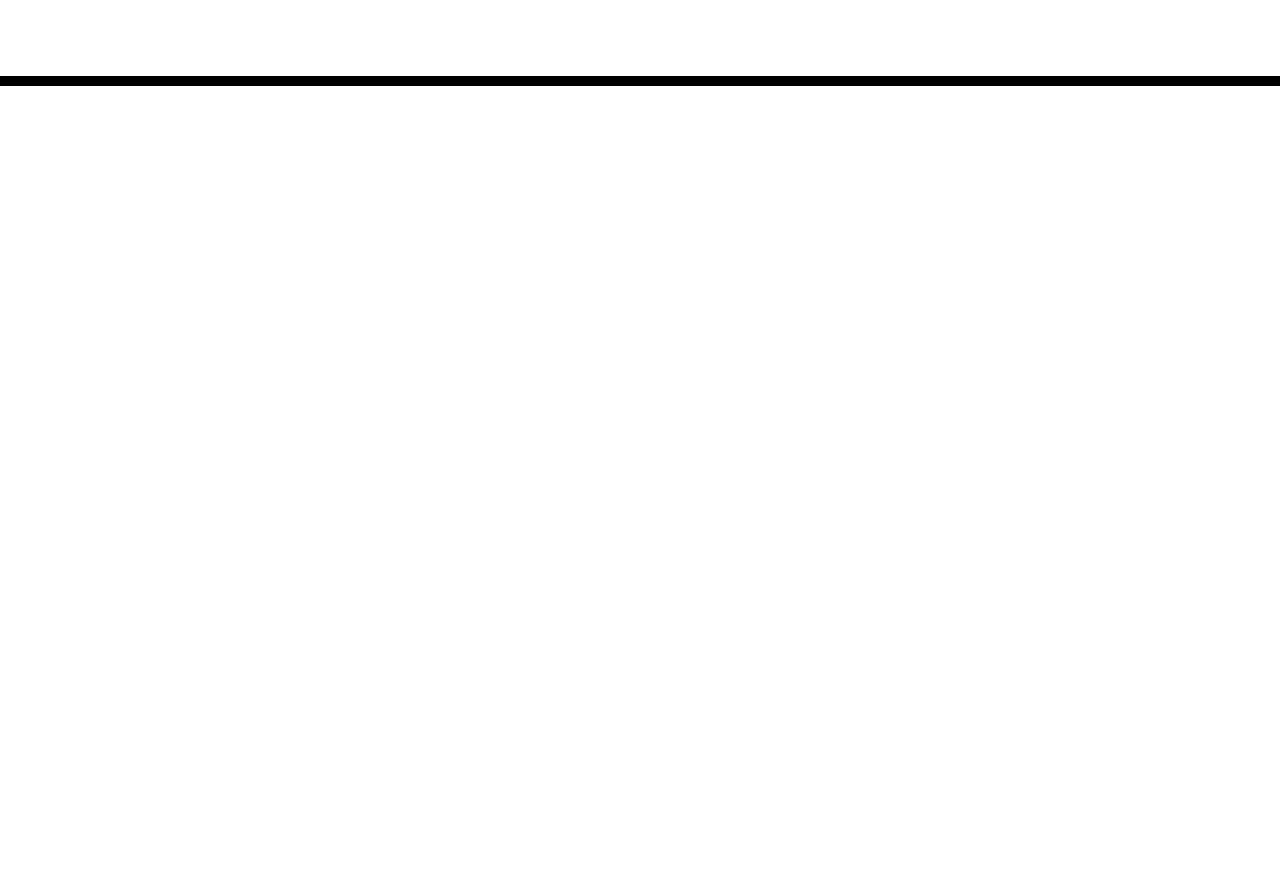
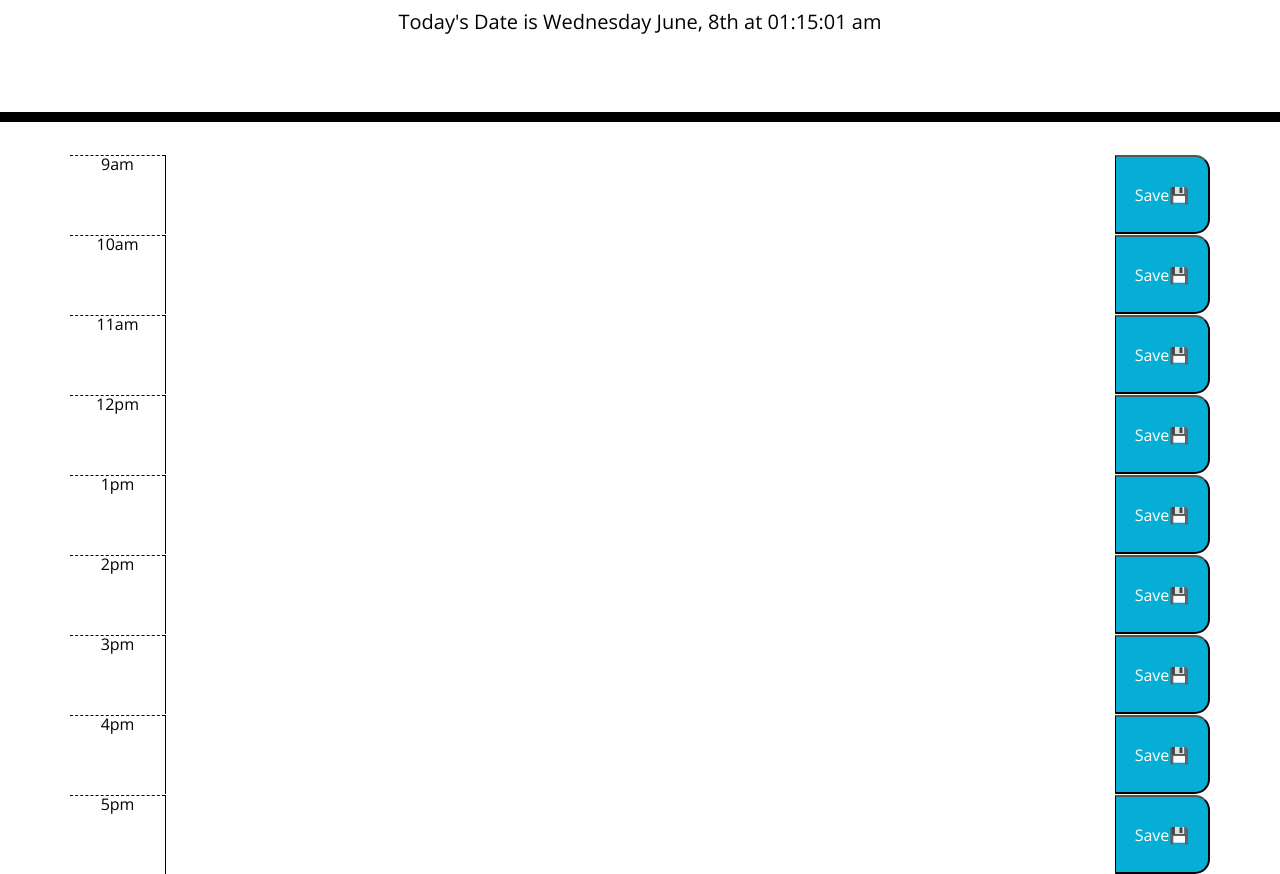
Before and after one commit to Lekashi/Daily-planz, a plain HTML site: page index.html in a window 1280 px wide. Shown: the part 182-1056 px from the top of the page. Before the commit the page ends 800 px from the top, so only its background shows below. Drawn offline with nearby package versions, Linux system fonts and the light colour scheme.

Commit message:
Fixed Moment and added code

```diff
--- /dev/null
+++ b/assets/js/javascript.js
@@ -0,0 +1,16 @@
+var currentTime = moment().format("hh:mm:ss a")
+
+function currentDate() {
+    var day = moment().format("dddd MMMM, Do");
+    var time = moment().format("hh:mm:ss a");
+    $("#currentDay").text("Today's Date is " + day + " at " + time);
+}
+currentDate();
+setInterval(currentDate, 1000)
+
+var saveButton = $(".saveBtn")
+
+saveButton.on('click' , function () {
+
+console.log($(this).siblings(".description").val())
+    })
--- a/index.html
+++ b/index.html
@@ -24,15 +24,61 @@
 
   <body>
     <header class="jumbotron">
-      <h1 class="display-3">Work Day Scheduler</h1>
+      <h1 class="display-3">Daily-planz</h1>
       <p class="lead">A simple calendar app for scheduling your work day</p>
       <p id="currentDay" class="lead"></p>
     </header>
     <div class="container">
       <!-- Timeblocks go here -->
+      <div class = "row time-block">
+        <div class = "col-1 hour">9am</div>
+        <textarea class = "col-10 border-task" id = "9" data-hour = "9"></textarea>
+        <button class = "col-1 saveBtn">Save💾</button>
+      </div>
+      <div class = "row time-block">
+        <div class = "col-1 hour">10am</div>
+        <textarea class = "col-10 border-task" id = "10" data-hour = "10"></textarea>
+        <button class = "col-1 saveBtn">Save💾</button>
+      </div>
+      <div class = "row time-block">
+        <div class = "col-1 hour">11am</div>
+        <textarea class = "col-10 border-task" id = "11" data-hour = "11"></textarea>
+        <button class = "col-1 saveBtn">Save💾</button>
+      </div>
+      <div class = "row time-block">
+        <div class = "col-1 hour">12pm</div>
+        <textarea class = "col-10 border-task" id = "12" data-hour = "12"></textarea>
+        <button class = "col-1 saveBtn">Save💾</button>
+      </div>
+      <div class = "row time-block">
+        <div class = "col-1 hour">1pm</div>
+        <textarea class = "col-10 border-task" id = "13" data-hour = "13" ></textarea>
+        <button class = "col-1 saveBtn">Save💾</button>
+      </div>
+      <div class = "row time-block">
+        <div class = "col-1 hour">2pm</div>
+        <textarea class = "col-10 border-task" id = "14" data-hour = "14"></textarea>
+        <button class = "col-1 saveBtn">Save💾</button>
+      </div>
+      <div class = "row time-block">
+        <div class = "col-1 hour">3pm</div>
+        <textarea class = "col-10 border-task" id = "15" data-hour = "15"></textarea>
+        <button class = "col-1 saveBtn">Save💾</button>
+      </div>
+      <div class = "row time-block">
+        <div class = "col-1 hour">4pm</div>
+        <textarea class = "col-10 border-task" id = "16" data-hour = "16"></textarea>
+        <button class = "col-1 saveBtn">Save💾</button>
+      </div>
+      <div class = "row time-block">
+        <div class = "col-1 hour">5pm</div>
+        <textarea class = "col-10 border-task" id = "17" data-hour = "17"></textarea>
+        <button class = "col-1 saveBtn">Save💾</button>
+      </div>
+
     </div>
-
     <script src="https://cdnjs.cloudflare.com/ajax/libs/jquery/3.2.1/jquery.min.js"></script>
     <script src="https://cdnjs.cloudflare.com/ajax/libs/moment.js/2.24.0/moment.min.js"></script>
+    <script src="./assets/js/javascript.js"></script>
   </body>
 </html>
```
